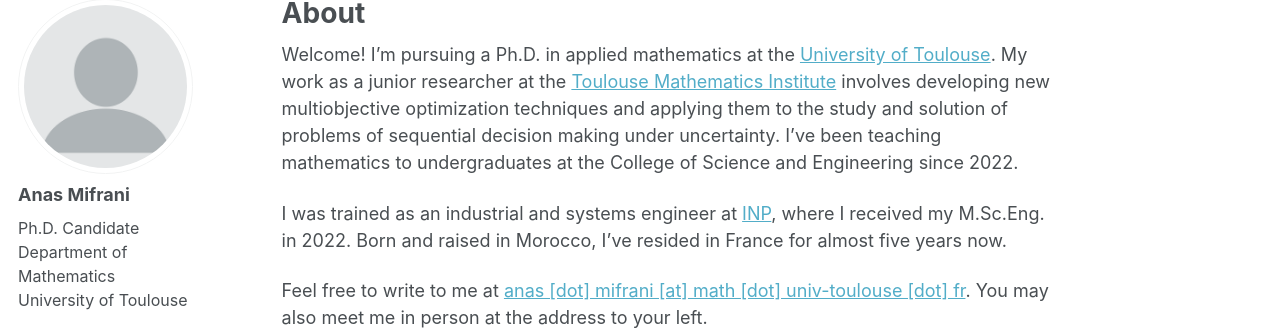
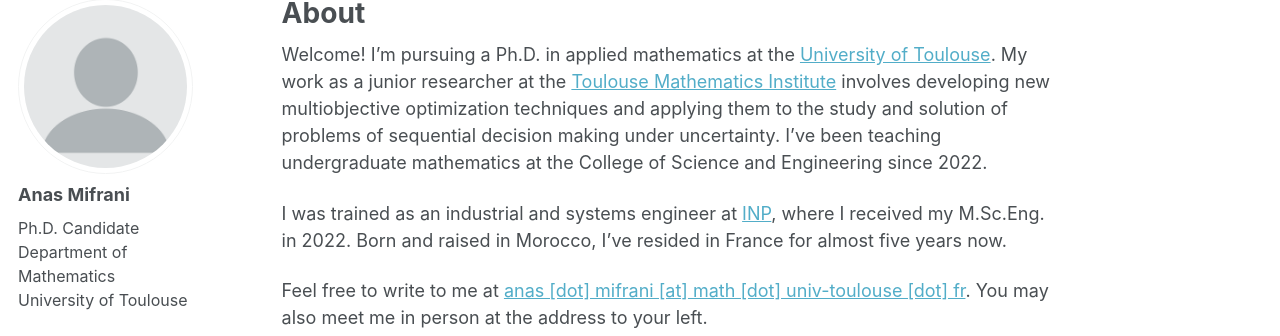
Before and after one commit to anmifrani/anmifrani.github.io, a Jekyll site: the page built from _pages/about.md, in a window 1280 px wide. Shown: the part 107-443 px from the top of the page. Built offline with Jekyll 4.4.1, drawn with Linux system fonts in a browser that asks for light colours.

Commit message:
Update about.md

```diff
--- a/_pages/about.md
+++ b/_pages/about.md
@@ -8,7 +8,7 @@ redirect_from:
 ---
 
 
-Welcome! I'm pursuing a Ph.D. in applied mathematics at the [University of Toulouse](https://en.univ-toulouse.fr/). My work as a junior researcher at the [Toulouse Mathematics Institute](https://math.univ-toulouse.fr/en/) involves developing new multiobjective optimization techniques and applying them to the study and solution of problems of sequential decision making under uncertainty. I've been teaching mathematics to undergraduates at the College of Science and Engineering since 2022.
+Welcome! I'm pursuing a Ph.D. in applied mathematics at the [University of Toulouse](https://en.univ-toulouse.fr/). My work as a junior researcher at the [Toulouse Mathematics Institute](https://math.univ-toulouse.fr/en/) involves developing new multiobjective optimization techniques and applying them to the study and solution of problems of sequential decision making under uncertainty. I've been teaching undergraduate mathematics at the College of Science and Engineering since 2022.
 
 I was trained as an industrial and systems engineer at [INP](https://www.inp-toulouse.fr/en/index.html), where I received my M.Sc.Eng. in 2022. Born and raised in Morocco, I've resided in France for almost five years now.
 
```
